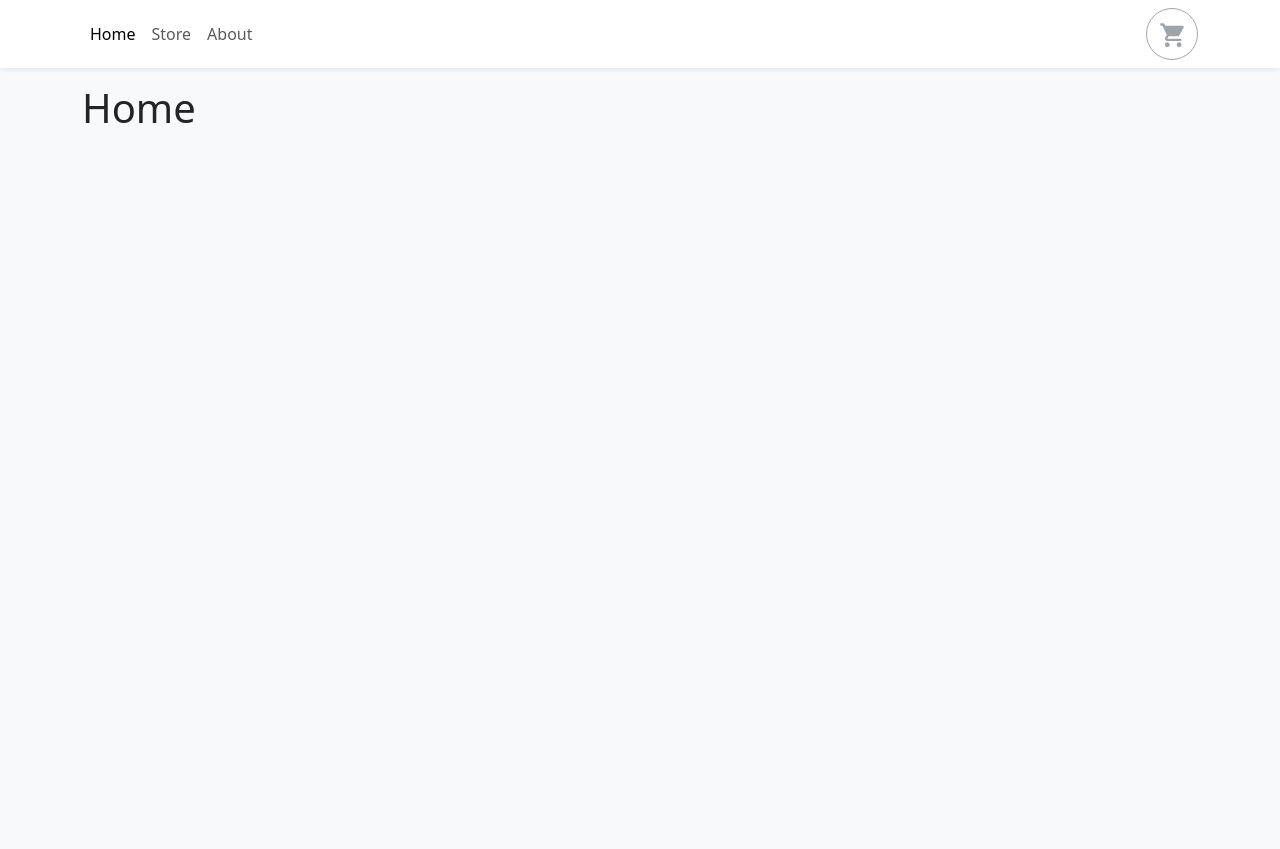
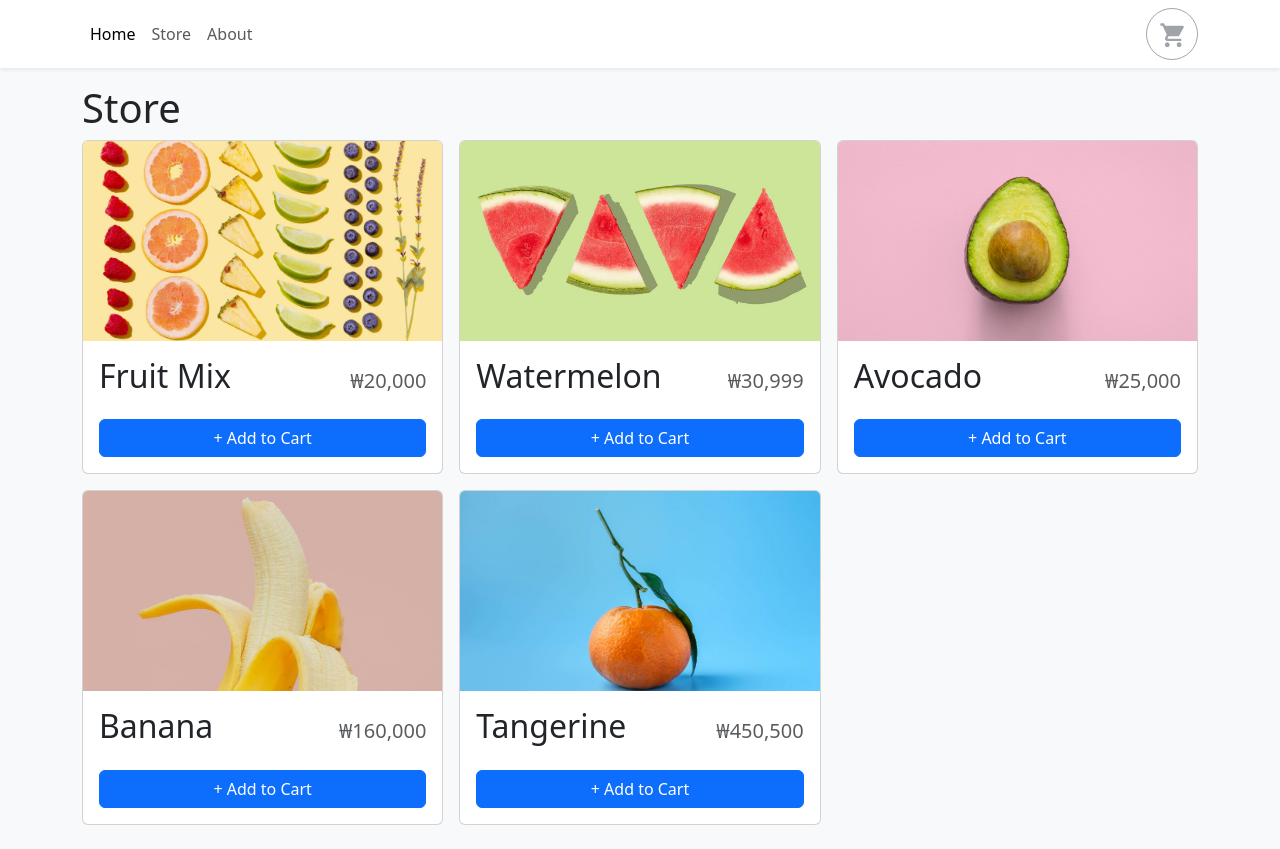
Before and after one commit to ha-anna/REACT_TS-shopping-cart, a React (Vite) app: page / in a window 1280 px wide. Before the commit the page ends 800 px from the top, so only its background shows below. Built offline with nearby package versions, Linux system fonts and the light colour scheme.

Commit message:
Remove Home

```diff
--- a/src/App.tsx
+++ b/src/App.tsx
@@ -1,6 +1,5 @@
 import { Routes, Route } from 'react-router-dom';
 import { Container } from 'react-bootstrap';
-import { Home } from './pages/Home';
 import { Store } from './pages/Store';
 import { About } from './pages/About';
 import { Navbar } from './components/Navbar';
@@ -14,9 +13,6 @@ function App() {
         <Routes>
           <Route
             path='/'
-            element={<Home />}></Route>
-          <Route
-            path='/store'
             element={<Store />}></Route>
           <Route
             path='/about'
--- a/src/pages/Home.tsx
+++ /dev/null
@@ -1,3 +0,0 @@
-export function Home() {
-  return <h1>Home</h1>;
-}
```
